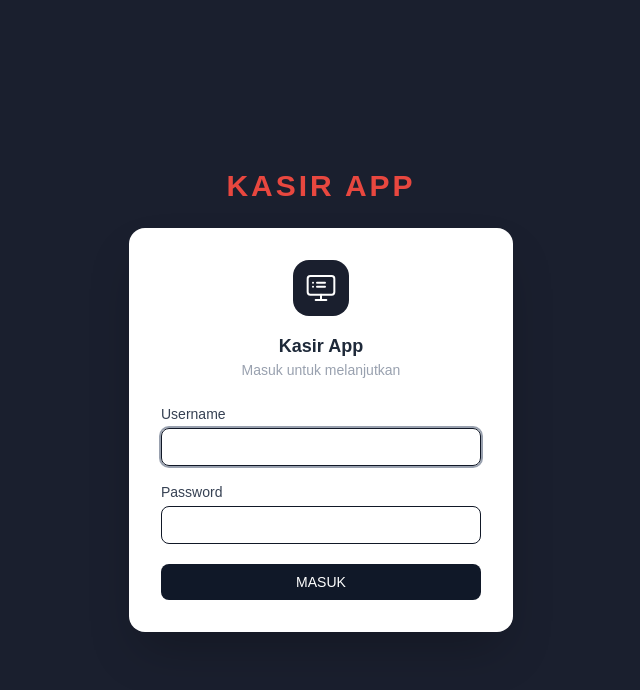
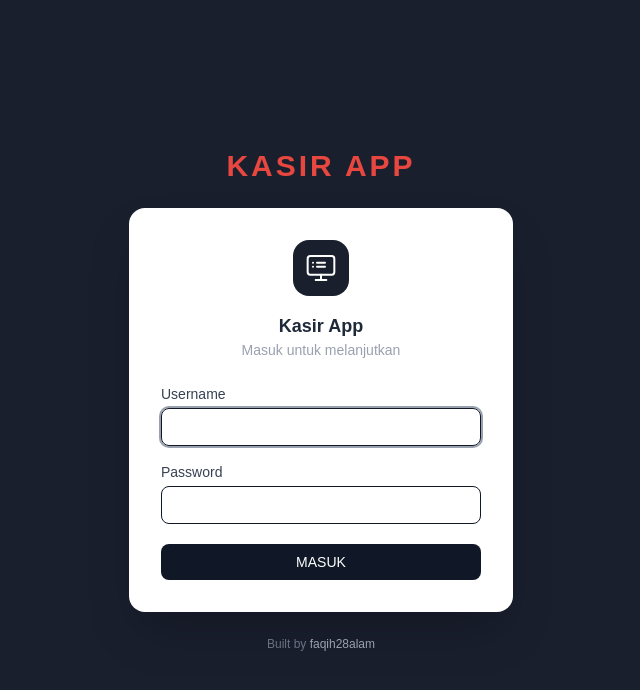
Before and after one commit to faqih28alam/Cashier-App, a Next.js app in the folder frontend/: page /login in a window 1280 px wide. Shown: the top 690 px of the page, without its empty margins (319-959 px from the left). Built offline with nearby package versions, Linux system fonts and the light colour scheme; no server answers.

Commit message:
style: add developer credit to login page

```diff
--- a/frontend/app/(auth)/login/page.tsx
+++ b/frontend/app/(auth)/login/page.tsx
@@ -88,6 +88,19 @@ export default function LoginPage() {
           </button>
         </form>
       </div>
+
+      {/* Developer credit */}
+      <p className="text-xs text-gray-500">
+        Built by{" "}
+        <a
+          href="https://faqihalam.vercel.app"
+          target="_blank"
+          rel="noopener noreferrer"
+          className="text-gray-400 hover:text-[#e8473f] transition-colors"
+        >
+          faqih28alam
+        </a>
+      </p>
     </div>
   );
 }
```
